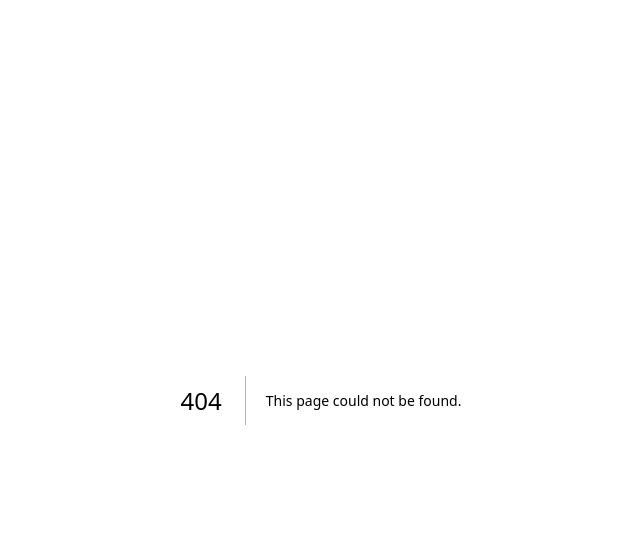
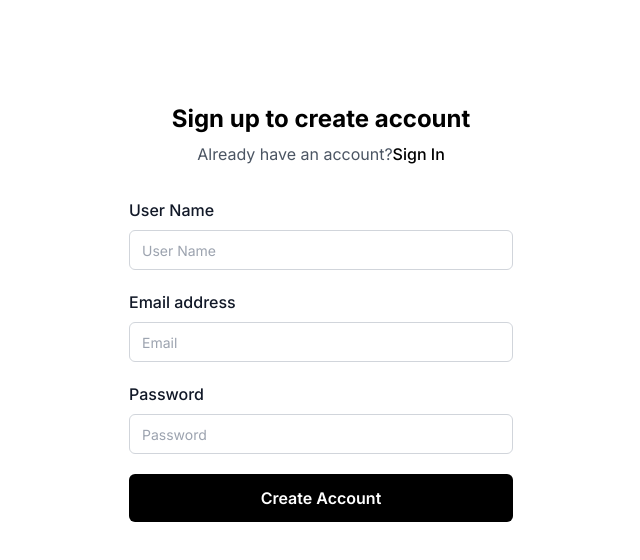
Before and after one commit to rahul4019/Next.js_fullstack_authentication, a Next.js app: page /signup in a window 1280 px wide. Before the commit this address had no page. Shown: the top 560 px of the page, without its empty margins (319-959 px from the left). Built offline with nearby package versions, Linux system fonts and the light colour scheme.

Commit message:
Create signup page

```diff
--- a/src/app/login/page.tsx
+++ b/src/app/login/page.tsx
@@ -1,9 +1,9 @@
 import React from 'react'
 
-const page = () => {
+const LoginPage = () => {
   return (
     <div><h1 className='text-2xl'>Login</h1></div>
   )
 }
 
-export default page
+export default LoginPage
--- /dev/null
+++ b/src/app/signup/page.tsx
@@ -0,0 +1,153 @@
+'use client';
+
+import axios from 'axios';
+import Link from 'next/link';
+import { useState } from 'react';
+import { useRouter } from 'next/navigation';
+
+const SignUpPage = () => {
+  const [user, setUser] = useState({
+    email: '',
+    password: '',
+    username: '',
+  });
+
+  const onSignUp = async () => {};
+  return (
+    // <div className="flex flex-col items-center justify-center min-h-screen">
+    //   <h1 className="text-2xl">Signup</h1>
+    //   <hr />
+    //   <label htmlFor="username">username</label>
+    //   <input
+    //     type="text"
+    //     id="username"
+    //     className="border-2 p-2"
+    //     value={user.username}
+    //     onChange={(e) => setUser({ ...user, username: e.target.value })}
+    //   />
+    //   <label htmlFor="email">email</label>
+    //   <input
+    //     type="text"
+    //     id="email"
+    //     className="border-2 p-2"
+    //     value={user.email}
+    //     onChange={(e) => setUser({ ...user, email: e.target.value })}
+    //   />
+    //   <label htmlFor="password">password</label>
+    //   <input
+    //     type="text"
+    //     id="password"
+    //     className="border-2 p-2"
+    //     value={user.password}
+    //     onChange={(e) => setUser({ ...user, password: e.target.value })}
+    //   />
+    //   <button
+    //     className="rounded-lg bg-blue-600 p-2 mt-3 text-white hover:bg-blue-500"
+    //     onClick={() => {onSignUp}}
+    //   >
+    //     Signup
+    //   </button>
+    //   <Link href='/login' className='underline mt-2 cursor-pointer hover:text-blue-600'>Have an account?</Link>
+    // </div>
+    <section>
+      <div className="flex items-center justify-center px-4 py-10 sm:px-6 sm:py-16 lg:px-8 lg:py-24">
+        <div className="xl:mx-auto xl:w-full xl:max-w-sm 2xl:max-w-md">
+          <div className="mb-2 flex justify-center"></div>
+          <h2 className="text-center text-2xl font-bold leading-tight text-black">
+            Sign up to create account
+          </h2>
+          <p className="mt-2 text-center text-base text-gray-600">
+            Already have an account?
+            <a
+              href="#"
+              title=""
+              className="font-medium text-black transition-all duration-200 hover:underline"
+            >
+              Sign In
+            </a>
+          </p>
+          <form action="#" method="POST" className="mt-8">
+            <div className="space-y-5">
+              <div>
+                <label
+                  htmlFor="username"
+                  className="text-base font-medium text-gray-900"
+                >
+                  User Name
+                </label>
+                <div className="mt-2">
+                  <input
+                    className="flex h-10 w-full rounded-md border border-gray-300 bg-transparent px-3 py-2 text-sm placeholder:text-gray-400 focus:outline-none focus:ring-1 focus:ring-gray-400 focus:ring-offset-1 disabled:cursor-not-allowed disabled:opacity-50"
+                    type="text"
+                    placeholder="User Name"
+                    id="username"
+                    value={user.username}
+                    onChange={(e) =>
+                      setUser({ ...user, username: e.target.value })
+                    }
+                  ></input>
+                </div>
+              </div>
+              <div>
+                <label
+                  htmlFor="email"
+                  className="text-base font-medium text-gray-900"
+                >
+                  Email address
+                </label>
+                <div className="mt-2">
+                  <input
+                    className="flex h-10 w-full rounded-md border border-gray-300 bg-transparent px-3 py-2 text-sm placeholder:text-gray-400 focus:outline-none focus:ring-1 focus:ring-gray-400 focus:ring-offset-1 disabled:cursor-not-allowed disabled:opacity-50"
+                    type="email"
+                    placeholder="Email"
+                    id="email"
+                    value={user.email}
+                    onChange={(e) =>
+                      setUser({ ...user, email: e.target.value })
+                    }
+                  ></input>
+                </div>
+              </div>
+              <div>
+                <div className="flex items-center justify-between">
+                  <label
+                    htmlFor="password"
+                    className="text-base font-medium text-gray-900"
+                  >
+                    Password
+                  </label>
+                </div>
+                <div className="mt-2">
+                  <input
+                    className="flex h-10 w-full rounded-md border border-gray-300 bg-transparent px-3 py-2 text-sm placeholder:text-gray-400 focus:outline-none focus:ring-1 focus:ring-gray-400 focus:ring-offset-1 disabled:cursor-not-allowed disabled:opacity-50"
+                    type="password"
+                    placeholder="Password"
+                    id="password"
+                    value={user.password}
+                    onChange={(e) =>
+                      setUser({ ...user, password: e.target.value })
+                    }
+                  ></input>
+                </div>
+              </div>
+              <div>
+                <button
+                  type="button"
+                  className="inline-flex w-full items-center justify-center rounded-md bg-black px-3.5 py-2.5 font-semibold leading-7 text-white hover:bg-black/80"
+                  onClick={() => {
+                    onSignUp;
+                  }}
+                >
+                  Create Account
+                </button>
+              </div>
+            </div>
+          </form>
+          <div className="mt-3 space-y-3"></div>
+        </div>
+      </div>
+    </section>
+  );
+};
+
+export default SignUpPage;
```
